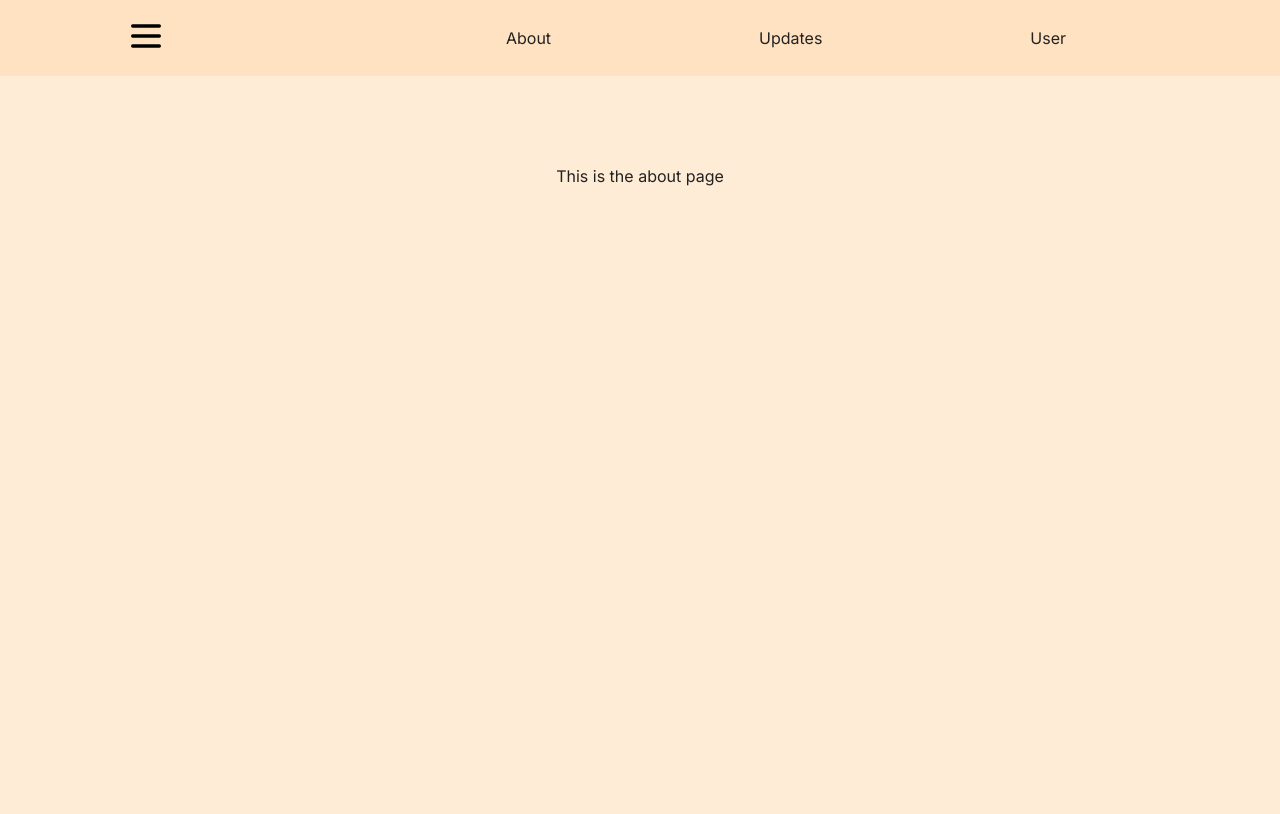
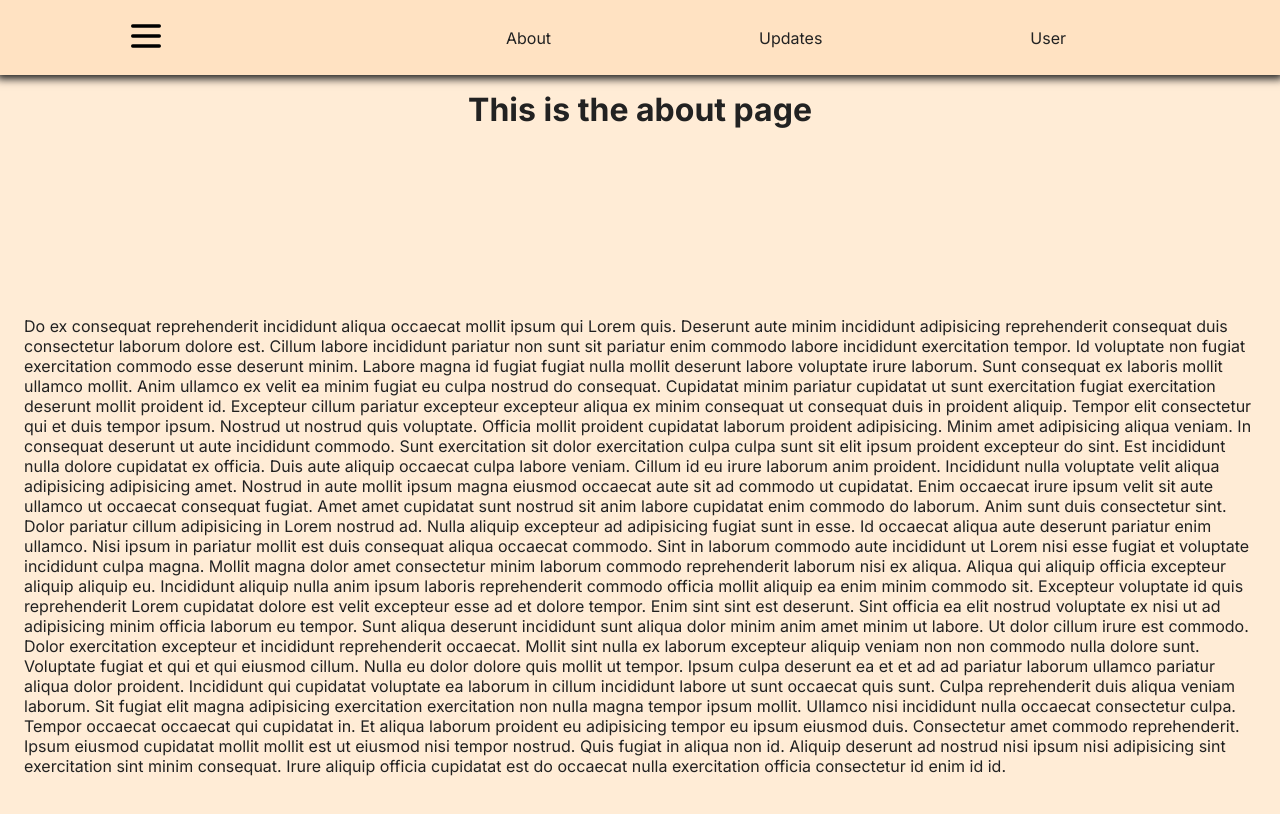
Before and after one commit to IsaacWild/writers-nook, a Next.js app: page /about in a window 1280 px wide. Shown: the top 814 px of the page. Built offline with nearby package versions, Linux system fonts and the light colour scheme.

Commit message:
chore: update styling and content of about page

```diff
--- a/app/NavMenu.module.css
+++ b/app/NavMenu.module.css
@@ -4,7 +4,12 @@ nav {
     align-items: center;
     justify-content: space-around;
     background-color: var(--nav-background);
-    width: 100%;
+    width:  100%;
+    box-shadow:  0px  1px  8px  3px var(--warm-black);
+    height: 75px;
+    position: fixed; /* Add this line */
+    top:  0; /* Add this line */
+    z-index:  1000; /* Add this line to ensure the nav bar is above other content */
 }
 
 ul {
--- a/app/about/page.tsx
+++ b/app/about/page.tsx
@@ -1,9 +1,65 @@
-import styles from "../page.module.css";
+import styles from "./page.module.css";
 
 export default function about() {
-    return (
-        <main className={styles.main}>
-            <p>This is the about page</p>
-        </main>
-    );
+  return (
+    <main className={styles.main}>
+      <h1>This is the about page</h1>
+      <p>
+        Do ex consequat reprehenderit incididunt aliqua occaecat mollit ipsum
+        qui Lorem quis. Deserunt aute minim incididunt adipisicing reprehenderit
+        consequat duis consectetur laborum dolore est. Cillum labore incididunt
+        pariatur non sunt sit pariatur enim commodo labore incididunt
+        exercitation tempor. Id voluptate non fugiat exercitation commodo esse
+        deserunt minim. Labore magna id fugiat fugiat nulla mollit deserunt
+        labore voluptate irure laborum. Sunt consequat ex laboris mollit ullamco
+        mollit. Anim ullamco ex velit ea minim fugiat eu culpa nostrud do
+        consequat. Cupidatat minim pariatur cupidatat ut sunt exercitation
+        fugiat exercitation deserunt mollit proident id. Excepteur cillum
+        pariatur excepteur excepteur aliqua ex minim consequat ut consequat duis
+        in proident aliquip. Tempor elit consectetur qui et duis tempor ipsum.
+        Nostrud ut nostrud quis voluptate. Officia mollit proident cupidatat
+        laborum proident adipisicing. Minim amet adipisicing aliqua veniam. In
+        consequat deserunt ut aute incididunt commodo. Sunt exercitation sit
+        dolor exercitation culpa culpa sunt sit elit ipsum proident excepteur do
+        sint. Est incididunt nulla dolore cupidatat ex officia. Duis aute
+        aliquip occaecat culpa labore veniam. Cillum id eu irure laborum anim
+        proident. Incididunt nulla voluptate velit aliqua adipisicing
+        adipisicing amet. Nostrud in aute mollit ipsum magna eiusmod occaecat
+        aute sit ad commodo ut cupidatat. Enim occaecat irure ipsum velit sit
+        aute ullamco ut occaecat consequat fugiat. Amet amet cupidatat sunt
+        nostrud sit anim labore cupidatat enim commodo do laborum. Anim sunt
+        duis consectetur sint. Dolor pariatur cillum adipisicing in Lorem
+        nostrud ad. Nulla aliquip excepteur ad adipisicing fugiat sunt in esse.
+        Id occaecat aliqua aute deserunt pariatur enim ullamco. Nisi ipsum in
+        pariatur mollit est duis consequat aliqua occaecat commodo. Sint in
+        laborum commodo aute incididunt ut Lorem nisi esse fugiat et voluptate
+        incididunt culpa magna. Mollit magna dolor amet consectetur minim
+        laborum commodo reprehenderit laborum nisi ex aliqua. Aliqua qui aliquip
+        officia excepteur aliquip aliquip eu. Incididunt aliquip nulla anim
+        ipsum laboris reprehenderit commodo officia mollit aliquip ea enim minim
+        commodo sit. Excepteur voluptate id quis reprehenderit Lorem cupidatat
+        dolore est velit excepteur esse ad et dolore tempor. Enim sint sint est
+        deserunt. Sint officia ea elit nostrud voluptate ex nisi ut ad
+        adipisicing minim officia laborum eu tempor. Sunt aliqua deserunt
+        incididunt sunt aliqua dolor minim anim amet minim ut labore. Ut dolor
+        cillum irure est commodo. Dolor exercitation excepteur et incididunt
+        reprehenderit occaecat. Mollit sint nulla ex laborum excepteur aliquip
+        veniam non non commodo nulla dolore sunt. Voluptate fugiat et qui et qui
+        eiusmod cillum. Nulla eu dolor dolore quis mollit ut tempor. Ipsum culpa
+        deserunt ea et et ad ad pariatur laborum ullamco pariatur aliqua dolor
+        proident. Incididunt qui cupidatat voluptate ea laborum in cillum
+        incididunt labore ut sunt occaecat quis sunt. Culpa reprehenderit duis
+        aliqua veniam laborum. Sit fugiat elit magna adipisicing exercitation
+        exercitation non nulla magna tempor ipsum mollit. Ullamco nisi
+        incididunt nulla occaecat consectetur culpa. Tempor occaecat occaecat
+        qui cupidatat in. Et aliqua laborum proident eu adipisicing tempor eu
+        ipsum eiusmod duis. Consectetur amet commodo reprehenderit. Ipsum
+        eiusmod cupidatat mollit mollit est ut eiusmod nisi tempor nostrud. Quis
+        fugiat in aliqua non id. Aliquip deserunt ad nostrud nisi ipsum nisi
+        adipisicing sint exercitation sint minim consequat. Irure aliquip
+        officia cupidatat est do occaecat nulla exercitation officia consectetur
+        id enim id id.
+      </p>
+    </main>
+  );
 }
```
Also changed, not shown: app/about/page.module.css (added).
